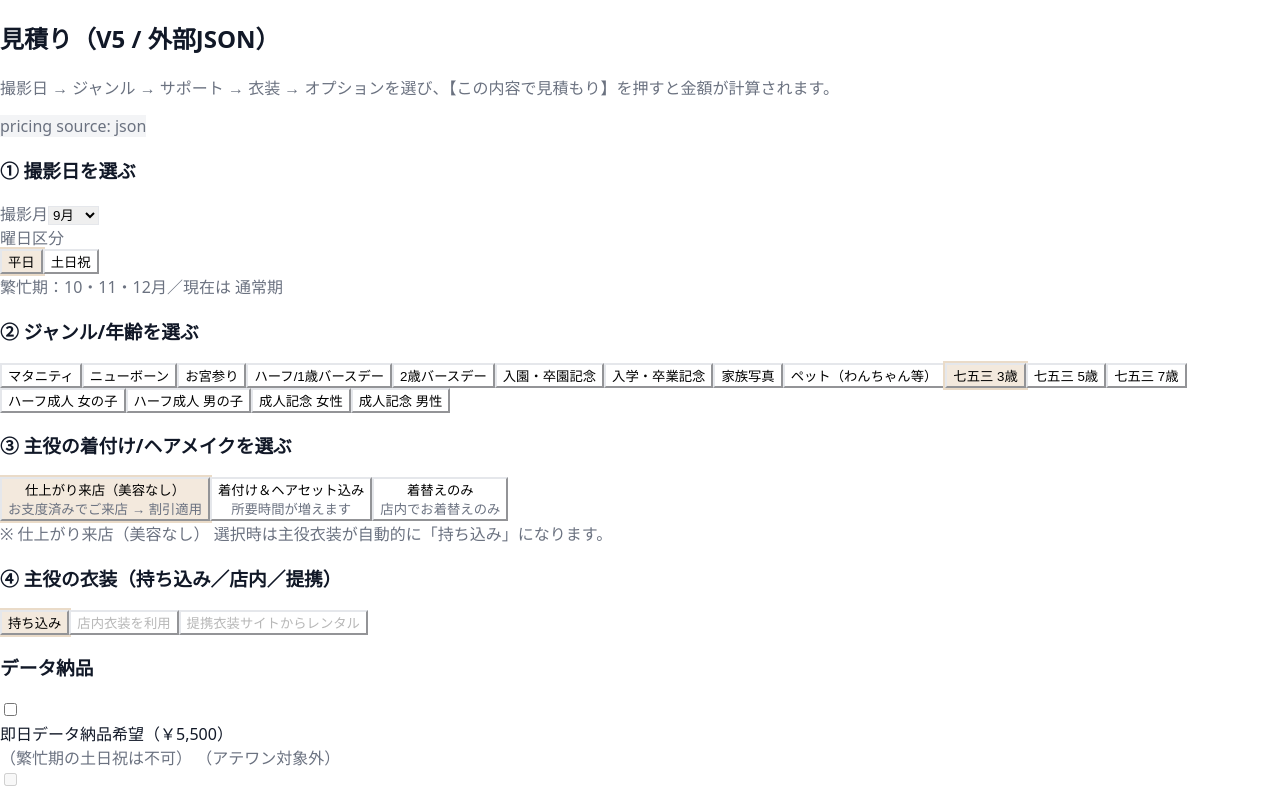
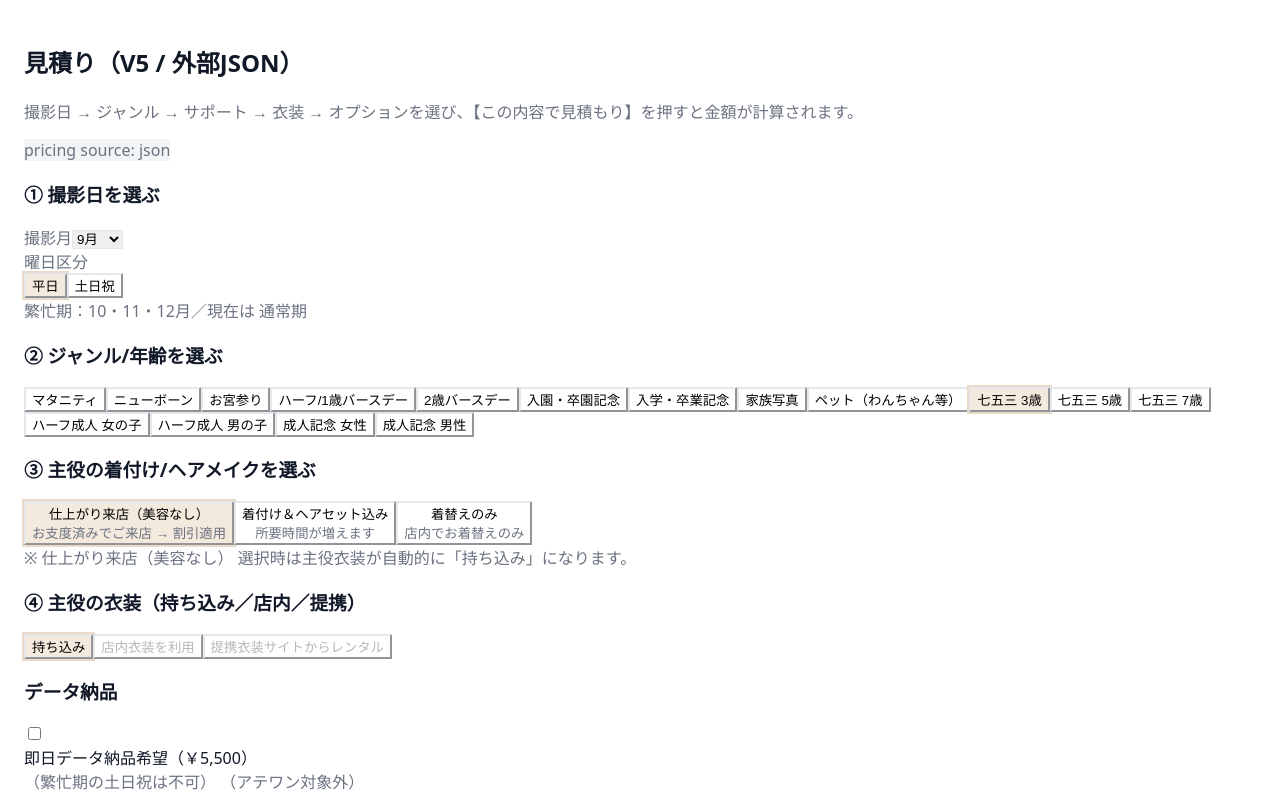
Before and after one commit to takajin-y/ate-pricing-estimator-v5, a Next.js app: page / in a window 1280 px wide. Shown: the top 794 px of the page. Built offline with nearby package versions, Linux system fonts and the light colour scheme.

Commit message:
Update page.tsx

```diff
--- a/src/app/page.tsx
+++ b/src/app/page.tsx
@@ -1,9 +1,9 @@
 // src/app/page.tsx
-import { EstimatorV5 } from "@/components/EstimatorV5";
+import EstimatorV5 from "@/components/EstimatorV5/EstimatorV5";
 
 export default function Page() {
   return (
-    <main className="min-h-screen">
+    <main style={{ padding: 24 }}>
       <EstimatorV5 />
     </main>
   );
```
